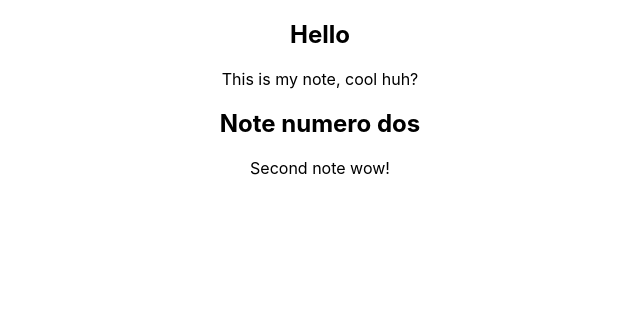
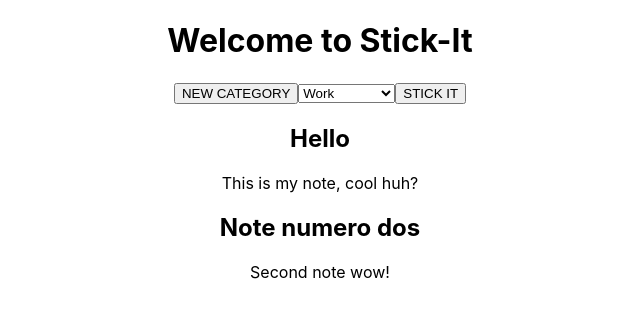
Before and after one commit to SofiaFredriksson/stick-it, a React (Create React App) app: page / in a window 1280 px wide. Shown: the top 318 px of the page, without its empty margins (320-960 px from the left). Built offline with nearby package versions, Linux system fonts and the light colour scheme.

Commit message:
note, header, noteCard, categorySelect, CategoryForm, conditional rendering buttons and form

```diff
--- a/src/App.js
+++ b/src/App.js
@@ -1,5 +1,6 @@
 import React, { Component } from 'react';
 import NoteContainer from './containers/NoteContainer'
+import HeaderContainer from './containers/HeaderContainer'
 
 import './App.css';
 
@@ -7,6 +8,7 @@ class App extends Component {
   render() {
     return (
       <div className="App">
+        <HeaderContainer />
         <NoteContainer />
       </div>
     );
--- /dev/null
+++ b/src/components/CategoryForm.js
@@ -0,0 +1,16 @@
+import React from 'react'
+
+class CategoryForm extends React.Component {
+
+
+  render() {
+    return (
+      <form>
+        <input name="category" type="text" value=""/>
+        <input name="colour" type="text" value=""/>
+      </form>
+    )
+  }
+}
+
+export default CategoryForm
--- /dev/null
+++ b/src/components/CategorySelect.js
@@ -0,0 +1,14 @@
+import React, { Component } from 'react'
+
+const CategorySelect = (props) => {
+  return (
+    <select>
+      <option value="work">Work</option>
+      <option value="social">Social</option>
+      <option value="health">Health</option>
+      <option value="appointment">Appointment</option>
+    </select>
+  )
+}
+
+export default CategorySelect
--- /dev/null
+++ b/src/containers/HeaderContainer.js
@@ -0,0 +1,40 @@
+import React, { Component } from 'react'
+import CategorySelect from '../components/CategorySelect'
+import CategoryForm from '../components/CategoryForm'
+
+class HeaderContainer extends Component {
+  state = {
+    toggle: false
+  }
+
+  toggleFunc = () => {
+    this.setState({ toggle: !this.state.toggle})
+  }
+
+  renderPage() {
+    if (!this.state.toggle) {
+      return (
+        <span>
+        <button onClick={this.toggleFunc}>NEW CATEGORY</button>
+        <CategorySelect />
+        <button>STICK IT</button>
+        </span>
+      )
+      } else {
+        return <CategoryForm />
+      }
+  }
+  render() {
+    debugger
+    console.log(this.state)
+
+    return (
+      <div className="header-container">
+        <h1>Welcome to Stick-It</h1>
+        {this.renderPage()}
+      </div>
+    )
+  }
+}
+
+export default HeaderContainer
--- a/src/containers/NoteContainer.js
+++ b/src/containers/NoteContainer.js
@@ -7,8 +7,8 @@ class NoteContainer extends React.Component {
   render() {
 
     return (
-      <div>
-        {notes.map(note => <NoteCard note={note} />)}
+      <div className="note-container">
+        {notes.map(note => <NoteCard key={note.id} note={note} />)}
       </div>
     )
   }
--- a/src/dummyData.js
+++ b/src/dummyData.js
@@ -1,12 +1,16 @@
 const notes = [
   {
+    id: 1,
     title: 'Hello',
     content: 'This is my note, cool huh?'
   },
   {
+    id:2,
     title: 'Note numero dos',
     content: 'Second note wow!'
   }
 ]
 
+
+
 export default notes
```
